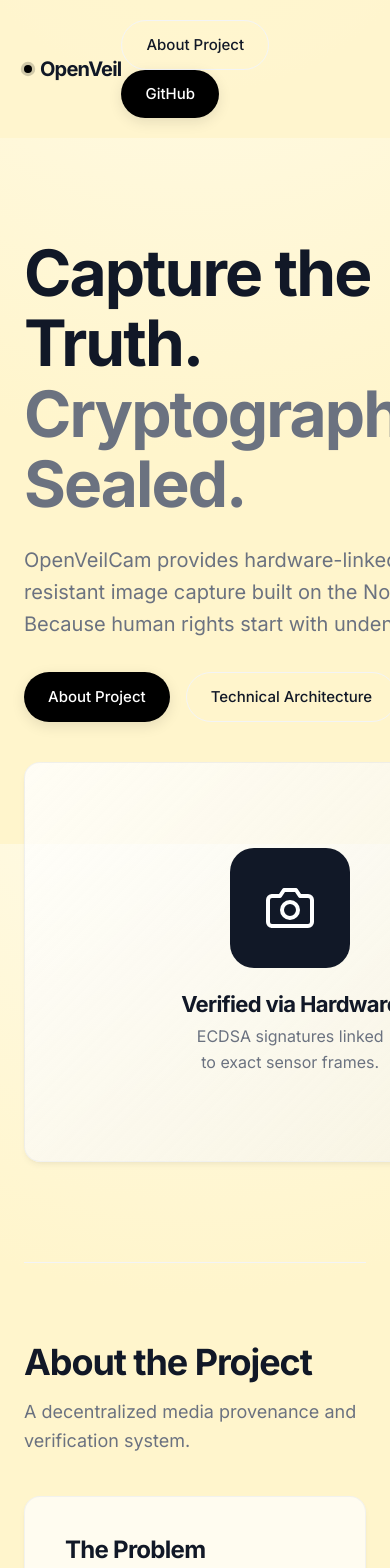
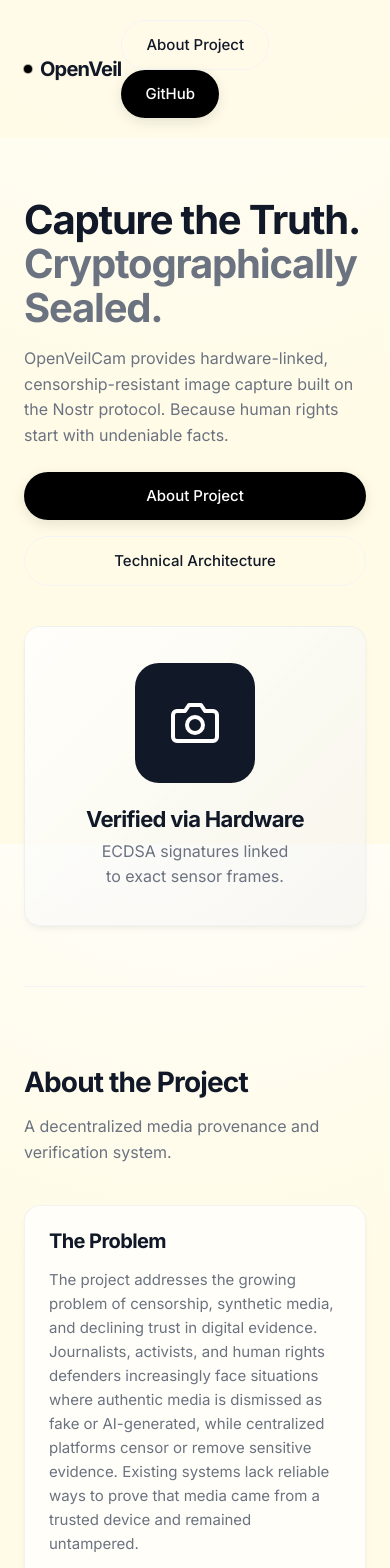
Before and after one commit to PrarthanaPurohit/OpenVeil-Frontend, a React (Vite) app: page / in a window 390 px wide. Shown: the top 1568 px of the page. Built offline with nearby package versions, Linux system fonts and the light colour scheme.

Commit message:
fix: CSS

```diff
--- a/src/App.css
+++ b/src/App.css
@@ -12,7 +12,7 @@
   position: sticky;
   top: 0;
   z-index: 50;
-  background: rgba(255, 245, 204, 0.85);
+  background: rgba(255, 251, 230, 0.85);
   backdrop-filter: blur(8px);
   border-bottom: none;
 }
@@ -79,3 +79,96 @@
     padding: 20px 24px;
   }
 }
+
+/* Responsive Utilities */
+.hero-title {
+  font-size: 64px;
+  margin-bottom: 24px;
+}
+
+.hero-subtitle {
+  font-size: 20px;
+  color: var(--text-muted);
+  margin-bottom: 32px;
+}
+
+.hero-buttons {
+  display: flex;
+  gap: 16px;
+}
+
+.hero-visual-panel {
+  padding: 24px;
+  display: flex;
+  justify-content: center;
+  align-items: center;
+  min-height: 400px;
+  background: linear-gradient(135deg, rgba(255,255,255,0.8), rgba(240,240,240,0.5));
+}
+
+.section-title {
+  font-size: 36px;
+  margin-bottom: 16px;
+}
+
+.section-subtitle {
+  font-size: 18px;
+  color: var(--text-muted);
+  margin-bottom: 64px;
+}
+
+.proposal-panel {
+  padding: 40px;
+  margin-bottom: 40px;
+}
+
+.proposal-panel h3 {
+  margin-bottom: 16px;
+  font-size: 24px;
+}
+
+.proposal-panel p {
+  color: var(--text-muted);
+  margin-bottom: 32px;
+  font-size: 16px;
+}
+
+@media (max-width: 768px) {
+  .hero-title {
+    font-size: 40px;
+    margin-bottom: 16px;
+  }
+  .hero-subtitle {
+    font-size: 16px;
+    margin-bottom: 24px;
+  }
+  .hero-buttons {
+    flex-direction: column;
+    width: 100%;
+  }
+  .hero-buttons .btn {
+    width: 100%;
+  }
+  .hero-visual-panel {
+    min-height: 300px;
+  }
+  .section-title {
+    font-size: 28px;
+  }
+  .section-subtitle {
+    font-size: 16px;
+    margin-bottom: 40px;
+  }
+  .proposal-panel {
+    padding: 24px;
+  }
+  .proposal-panel h3 {
+    font-size: 20px;
+  }
+  .proposal-panel p {
+    font-size: 15px;
+  }
+  section {
+    padding: 60px 0;
+  }
+}
--- a/src/components/Hero.jsx
+++ b/src/components/Hero.jsx
@@ -4,26 +4,19 @@
   return (
     <section className="hero two-column">
       <div className="hero-content fade-in delay-2">
-        <h1 style={{ fontSize: '64px', marginBottom: '24px' }}>
+        <h1 className="hero-title">
           Capture the Truth.<br/>
           <span style={{ color: 'var(--text-muted)' }}>Cryptographically Sealed.</span>
         </h1>
-        <p style={{ fontSize: '20px', color: 'var(--text-muted)', marginBottom: '32px' }}>
+        <p className="hero-subtitle">
           OpenVeilCam provides hardware-linked, censorship-resistant image capture built on the Nostr protocol. Because human rights start with undeniable facts.
         </p>
-        <div style={{ display: 'flex', gap: '16px' }}>
+        <div className="hero-buttons">
           <a href="#about" className="btn btn-primary">About Project</a>
           <a href="#tech" className="btn btn-secondary">Technical Architecture</a>
         </div>
       </div>
-      <div className="hero-visual glass-panel fade-in delay-3" style={{
-        padding: '24px',
-        display: 'flex',
-        justifyContent: 'center',
-        alignItems: 'center',
-        minHeight: '400px',
-        background: 'linear-gradient(135deg, rgba(255,255,255,0.8), rgba(240,240,240,0.5))'
-      }}>
+      <div className="hero-visual glass-panel fade-in delay-3 hero-visual-panel">
         <div style={{ textAlign: 'center' }}>
           <div style={{
             width: '120px',
--- a/src/components/Proposal.jsx
+++ b/src/components/Proposal.jsx
@@ -4,18 +4,18 @@
   return (
     <section id="about" style={{ paddingTop: '80px', borderTop: '1px solid var(--border)' }}>
       <div className="fade-in delay-2" style={{ maxWidth: '800px', margin: '0 auto' }}>
-        <h2 style={{ fontSize: '36px', marginBottom: '16px' }}>About the Project</h2>
-        <p style={{ fontSize: '18px', color: 'var(--text-muted)', marginBottom: '40px' }}>
+        <h2 className="section-title">About the Project</h2>
+        <p className="section-subtitle">
           A decentralized media provenance and verification system.
         </p>
 
-        <div className="glass-panel" style={{ padding: '40px', marginBottom: '40px' }}>
-          <h3 style={{ marginBottom: '16px', fontSize: '24px' }}>The Problem</h3>
-          <p style={{ color: 'var(--text-muted)', marginBottom: '32px', fontSize: '16px' }}>
+        <div className="glass-panel proposal-panel">
+          <h3>The Problem</h3>
+          <p>
             The project addresses the growing problem of censorship, synthetic media, and declining trust in digital evidence. Journalists, activists, and human rights defenders increasingly face situations where authentic media is dismissed as fake or AI-generated, while centralized platforms censor or remove sensitive evidence. Existing systems lack reliable ways to prove that media came from a trusted device and remained untampered.
           </p>
-          <h3 style={{ marginBottom: '16px', fontSize: '24px' }}>The Solution: Decentralized Verifiability</h3>
-          <p style={{ color: 'var(--text-muted)', marginBottom: '32px', fontSize: '16px' }}>
+          <h3>The Solution: Decentralized Verifiability</h3>
+          <p>
             A decentralized media provenance and verification system using Raspberry Pi-based trusted camera hardware, cryptographic signing, deterministic and ZKP-compatible media processing, decentralized communication, and distributed storage. Images are cryptographically signed at capture, processed through deterministic workflows, and published using decentralized protocols such as Nostr and IPFS-compatible systems. This enables independent verification even if metadata is stripped or files are recompressed.
           </p>
         </div>
--- a/src/components/TechnicalFeatures.jsx
+++ b/src/components/TechnicalFeatures.jsx
@@ -14,8 +14,8 @@
   return (
     <section id="tech" style={{ paddingTop: '80px', paddingBottom: '80px', borderTop: '1px solid var(--border)' }}>
       <div className="fade-in delay-3">
-        <h2 style={{ fontSize: '36px', marginBottom: '16px', textAlign: 'center' }}>Core Technical Features</h2>
-        <p style={{ fontSize: '18px', color: 'var(--text-muted)', marginBottom: '64px', textAlign: 'center' }}>
+        <h2 className="section-title" style={{ textAlign: 'center' }}>Core Technical Features</h2>
+        <p className="section-subtitle" style={{ textAlign: 'center' }}>
           A robust, mathematically verifiable workflow designed for trustless environments.
         </p>
 
--- a/src/index.css
+++ b/src/index.css
@@ -1,8 +1,8 @@
 @import url('https://fonts.googleapis.com/css2?family=Inter:wght@400;500;600;700&display=swap');
 
 :root {
-  --bg-main: #fff5cc;
-  --bg-gradient: radial-gradient(circle at 50% -20%, #fffced, #fff5cc 60%);
+  --bg-main: #fffbe6;
+  --bg-gradient: radial-gradient(circle at 50% -20%, #ffffff, #fffbe6 60%);
   --text-main: #111827;
   --text-muted: #6b7280;
   --text-light: #9ca3af;
```
